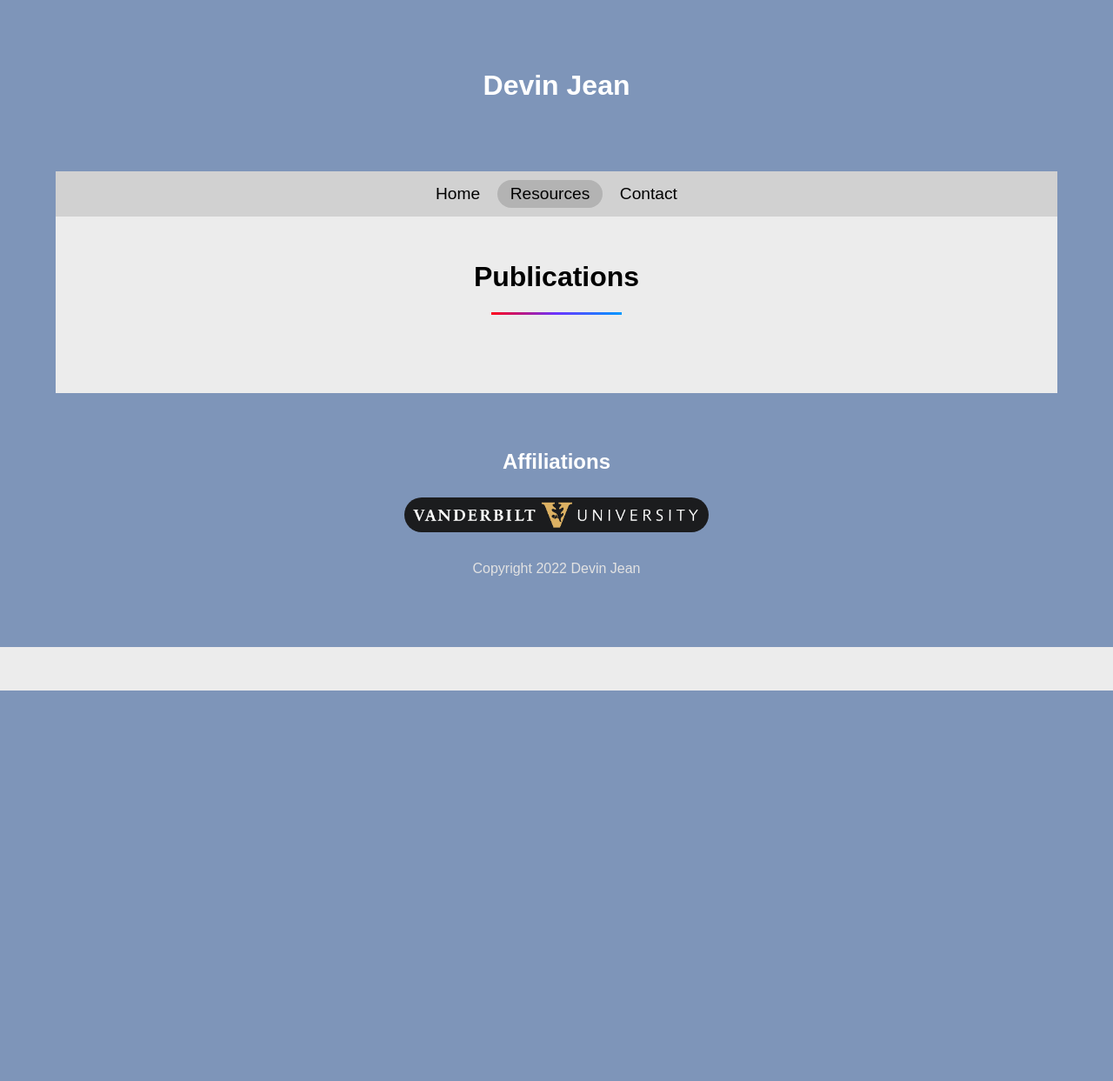
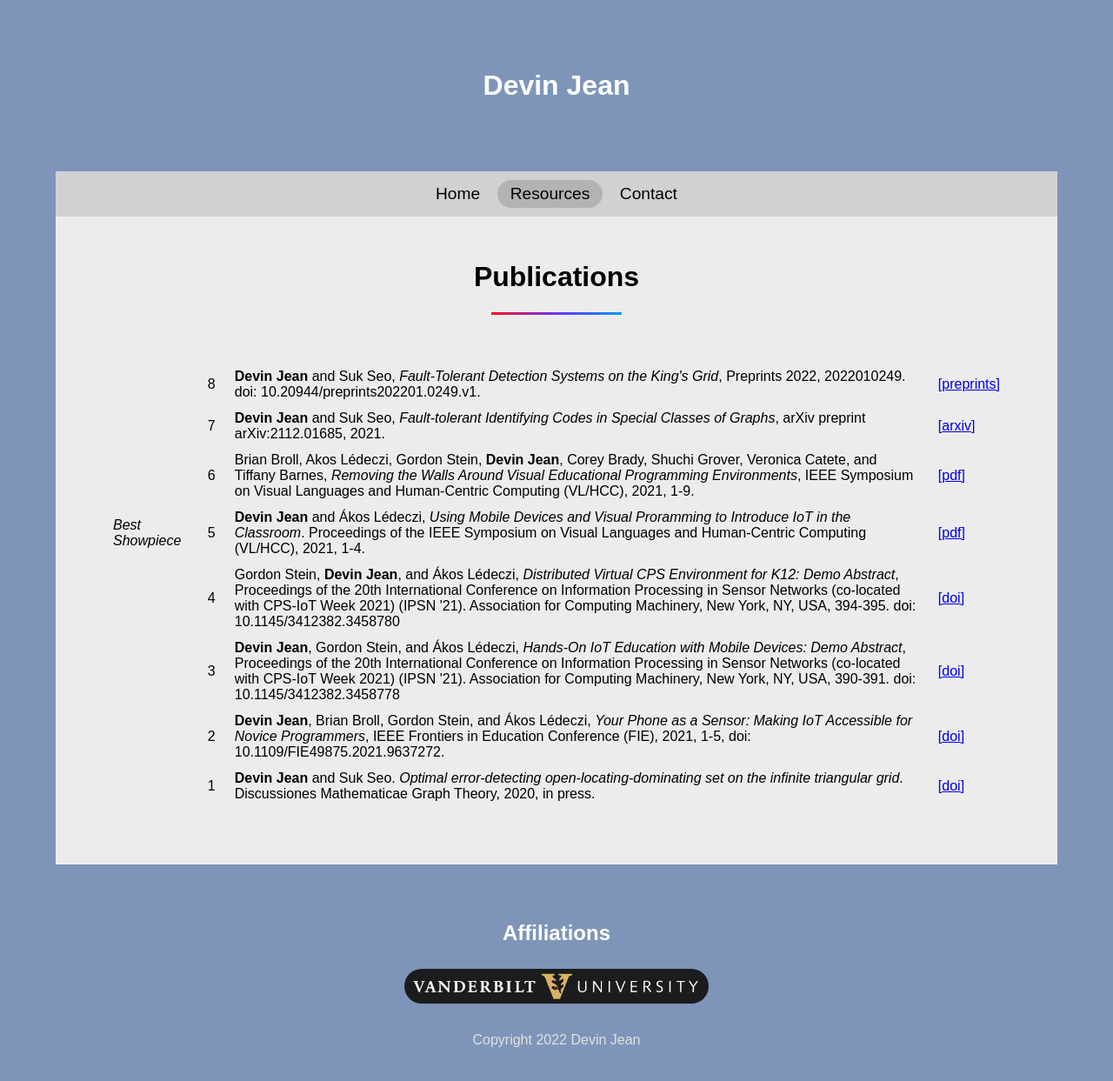
Before and after one commit to dragazo/personal-web, a Jekyll site: the page built from publications.html, in a window 1280 px wide and 1286 px high. Shown: the top 1243 px of the window at 87% size. Built offline with Jekyll 4.4.1, drawn with Linux system fonts in a browser that asks for light colours.

Commit message:
add pubs

```diff
--- a/_includes/footer.html
+++ b/_includes/footer.html
@@ -6,5 +6,3 @@
 
     <p class='center'>Copyright 2022 Devin Jean</p>
 </div>
-
-<div class='bottom-bar'></div>
--- a/assets/js/main.js
+++ b/assets/js/main.js
@@ -49,4 +49,13 @@ window.addEventListener('load', () => {
             if (!timerId) timerId = setTimeout(animator, SLIDESHOW_TIME);
         });
     }
+    for (const container of document.getElementsByClassName('counter-container')) {
+        const items = container.getElementsByClassName('counter-value');
+        const reversed = container.classList.contains('reversed');
+        const mapper = reversed ? i => items.length - i : i => i + 1;
+
+        for (let i = 0; i < items.length; ++i) {
+            items[i].textContent = `${mapper(i)}`;
+        }
+    }
 });
--- a/publications.html
+++ b/publications.html
@@ -3,7 +3,54 @@ layout: default
 ---
 <div class='content'>
     {% include title.html text='Publications' %}
-    <ol>
-
-    </ol>
+    <table class='counter-container reversed'>
+        <tr>
+            <td></td>
+            <td class='counter-value'></td>
+            <td><strong>Devin Jean</strong> and Suk Seo, <em>Fault-Tolerant Detection Systems on the King's Grid</em>, Preprints 2022, 2022010249. doi: 10.20944/preprints202201.0249.v1.</td>
+            <td><a href='https://doi.org/10.20944/preprints202201.0249.v1' target='_blank'>[preprints]</a></td>
+        </tr>
+        <tr>
+            <td></td>
+            <td class='counter-value'></td>
+            <td><strong>Devin Jean</strong> and Suk Seo, <em>Fault-tolerant Identifying Codes in Special Classes of Graphs</em>, arXiv preprint arXiv:2112.01685, 2021.</td>
+            <td><a href='https://arxiv.org/abs/2112.01685' target='_blank'>[arxiv]</a></td>
+        </tr>
+        <tr>
+            <td></td>
+            <td class='counter-value'></td>
+            <td>Brian Broll, Akos Lédeczi, Gordon Stein, <strong>Devin Jean</strong>, Corey Brady, Shuchi Grover, Veronica Catete, and Tiffany Barnes, <em>Removing the Walls Around Visual Educational Programming Environments</em>, IEEE Symposium on Visual Languages and Human-Centric Computing (VL/HCC), 2021, 1-9.</td>
+            <td><a href='{{ site.basename }}assets/files/2021-vlhcc-netsblox.pdf' target='_blank'>[pdf]</a></td>
+        </tr>
+        <tr>
+            <td><em>Best Showpiece</em></td>
+            <td class='counter-value'></td>
+            <td><strong>Devin Jean</strong> and Ákos Lédeczi, <em>Using Mobile Devices and Visual Proramming to Introduce IoT in the Classroom</em>. Proceedings of the IEEE Symposium on Visual Languages and Human-Centric Computing (VL/HCC), 2021, 1-4.</td>
+            <td><a href='{{ site.basename }}assets/files/2021-vlhcc-phoneiot.pdf' target='_blank'>[pdf]</a></td>
+        </tr>
+        <tr>
+            <td></td>
+            <td class='counter-value'></td>
+            <td>Gordon Stein, <strong>Devin Jean</strong>, and Ákos Lédeczi, <em>Distributed Virtual CPS Environment for K12: Demo Abstract</em>, Proceedings of the 20th International Conference on Information Processing in Sensor Networks (co-located with CPS-IoT Week 2021) (IPSN '21). Association for Computing Machinery, New York, NY, USA, 394-395. doi: 10.1145/3412382.3458780</td>
+            <td><a href='https://doi.org/10.1145/3412382.3458780' target='_blank'>[doi]</a></td>
+        </tr>
+        <tr>
+            <td></td>
+            <td class='counter-value'></td>
+            <td><strong>Devin Jean</strong>, Gordon Stein, and Ákos Lédeczi, <em>Hands-On IoT Education with Mobile Devices: Demo Abstract</em>, Proceedings of the 20th International Conference on Information Processing in Sensor Networks (co-located with CPS-IoT Week 2021) (IPSN '21). Association for Computing Machinery, New York, NY, USA, 390-391. doi: 10.1145/3412382.3458778</td>
+            <td><a href='https://doi.org/10.1145/3412382.3458778' target='_blank'>[doi]</a></td>
+        </tr>
+        <tr>
+            <td></td>
+            <td class='counter-value'></td>
+            <td><strong>Devin Jean</strong>, Brian Broll, Gordon Stein, and Ákos Lédeczi, <em>Your Phone as a Sensor: Making IoT Accessible for Novice Programmers</em>, IEEE Frontiers in Education Conference (FIE), 2021, 1-5, doi: 10.1109/FIE49875.2021.9637272.</td>
+            <td><a href='https://doi.org/10.1109/FIE49875.2021.9637272' target='_blank'>[doi]</a></td>
+        </tr>
+        <tr>
+            <td></td>
+            <td class='counter-value'></td>
+            <td><strong>Devin Jean</strong> and Suk Seo. <em>Optimal error-detecting open-locating-dominating set on the infinite triangular grid</em>. Discussiones Mathematicae Graph Theory, 2020, in press.</td>
+            <td><a href='http://doi.org/10.7151/dmgt.2374' target='_blank'>[doi]</a></td>
+        </tr>
+    </table>
 </div>
```
Also changed, not shown: 2 other files.
